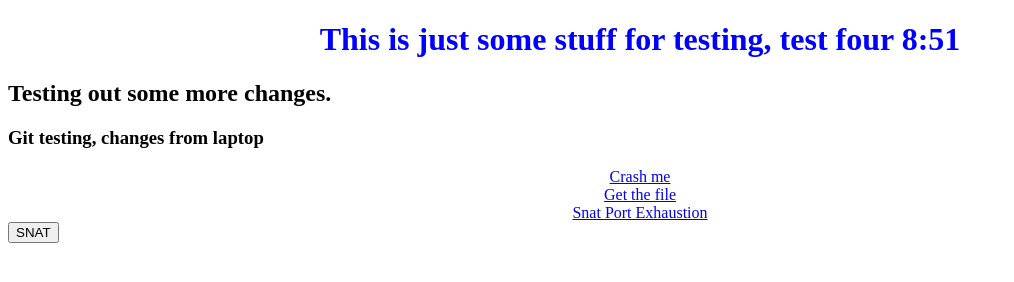
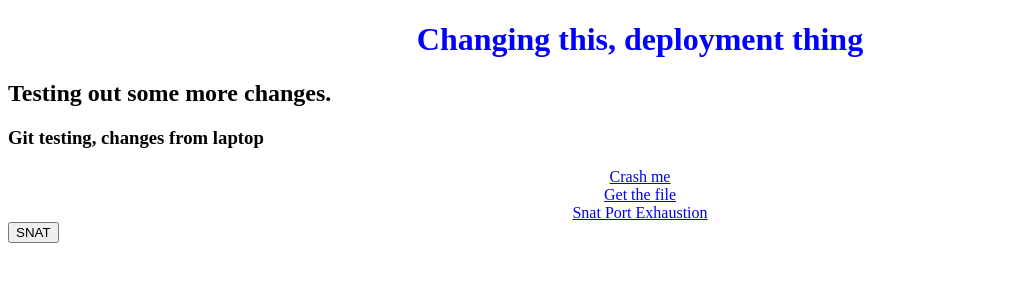
Before and after one commit to Yagudagu/jacmarTesting, a website: page index.html in a window 1280 px wide. Shown: the whole page, without its empty margins (0-1014 px from the left). Drawn offline with Linux system fonts and the light colour scheme.

Commit message:
chchchcachanges

```diff
--- a/index.html
+++ b/index.html
@@ -8,7 +8,7 @@
   <body>
     <header></header>
     <div>
-      <h1>This is just some stuff for testing, test four 8:51</h1>
+      <h1>Changing this, deployment thing</h1>
       <h2>Testing out some more changes.</h2>
       <h3>Git testing, changes from laptop</h3>
       <div class="btn"><a href="/crash">Crash me</a></div>
```
